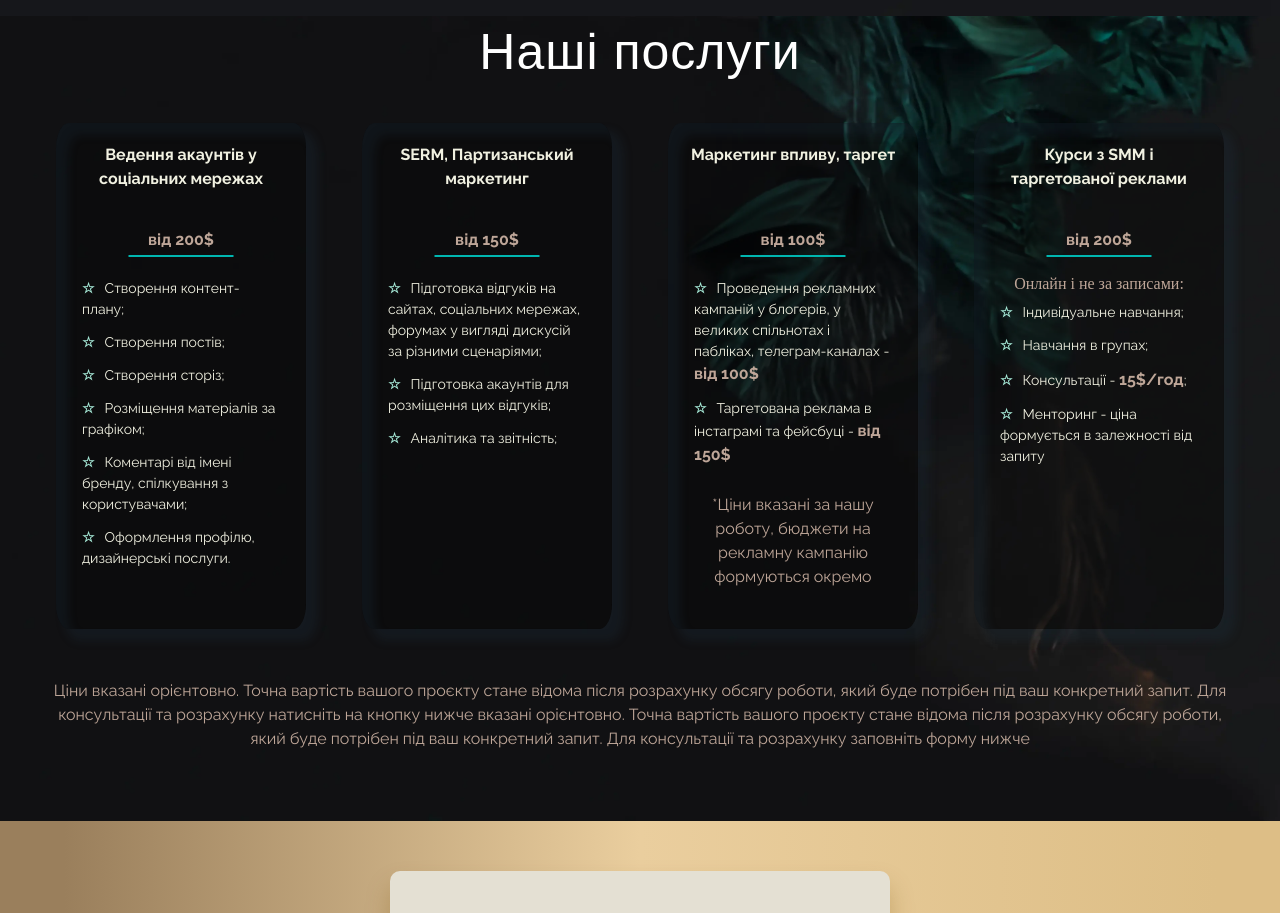
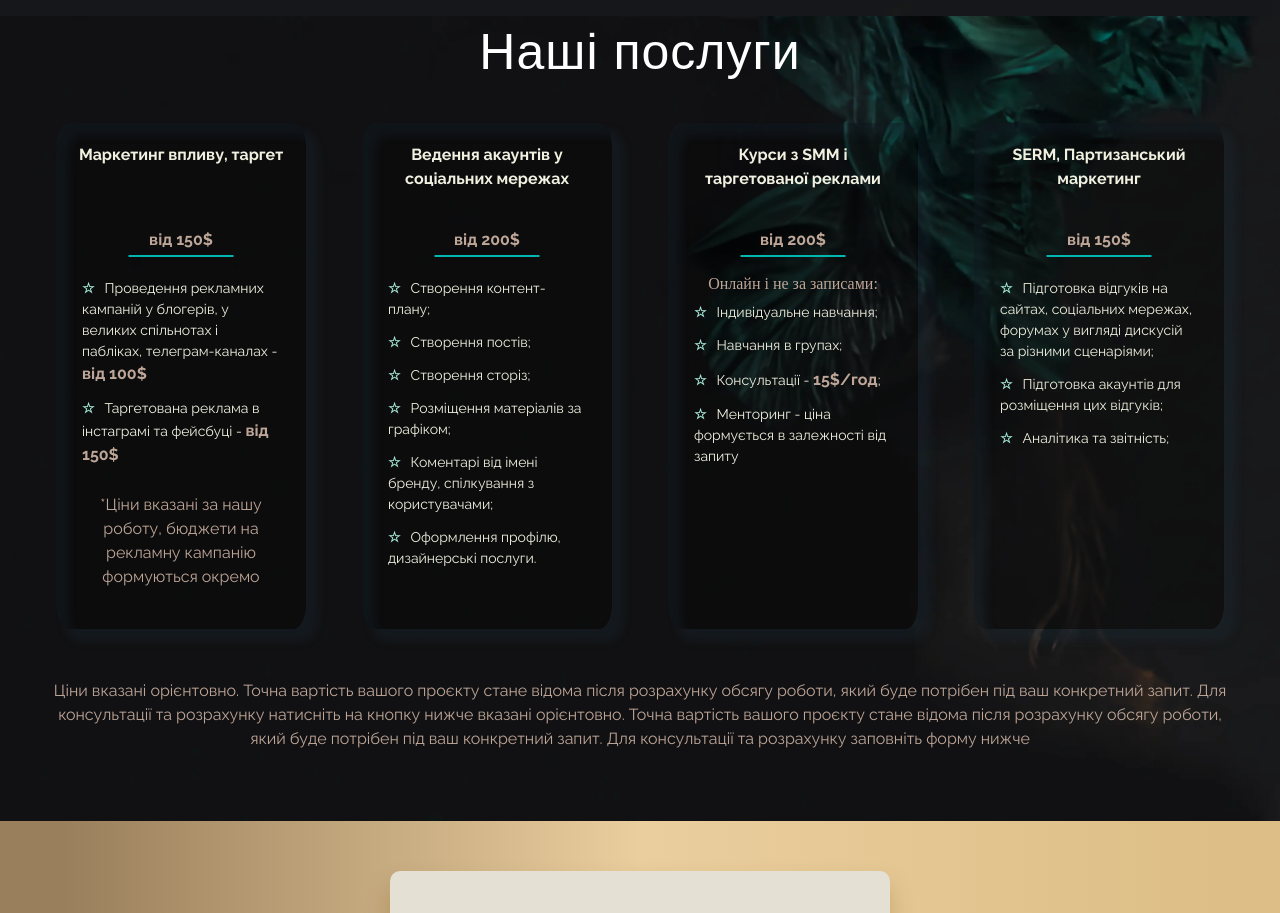
Before and after one commit to vchumack/glmedia, a Next.js app: page / in a window 1280 px wide. Shown: the part 1980-2893 px from the top of the page. Built offline with nearby package versions, Linux system fonts and the light colour scheme; a web font is replaced by a local one.

Commit message:
fix scroll and servises section

```diff
--- a/src/components/header.js
+++ b/src/components/header.js
@@ -35,7 +35,7 @@ const Header = () => {
             <ul>
               {navList.map(({ title, path }, idx) => (
                 <li key={idx}>
-                  <Link className={s.link} href={path}>
+                  <Link className={s.link} href={path} scroll={false}>
                     {title}
                   </Link>
                 </li>
--- a/src/components/services.js
+++ b/src/components/services.js
@@ -22,39 +22,9 @@ const Services = () => {
         <ul className={s.box}>
           <li className={s.boxItem}>
             <div className={s.boxTitle}>
-              {" "}
-              <h3 className={s.title}>Ведення акаунтів у соціальних мережах</h3>
-            </div>
-            <p className={s.price}>від 200$</p>
-            <ul className={s.list}>
-              <li>Створення контент-плану;</li>
-              <li>Створення постів;</li>
-              <li>Створення сторіз;</li>
-              <li>Розміщення матеріалів за графіком;</li>
-              <li>Коментарі від імені бренду, спілкування з користувачами;</li>
-              <li>Оформлення профілю, дизайнерські послуги.</li>
-            </ul>
-          </li>
-          <li className={s.boxItem}>
-            <div className={s.boxTitle}>
-              <h3 className={s.title}>SERM, Партизанський маркетинг</h3>
-            </div>
-            <p className={s.price}>від 150$</p>
-            <ul className={s.list}>
-              <li>
-                Підготовка відгуків на сайтах, соціальних мережах, форумах у
-                вигляді дискусій за різними сценаріями;
-              </li>
-              <li>Підготовка акаунтів для розміщення цих відгуків;</li>
-              <li>Аналітика та звітність;</li>
-            </ul>
-          </li>
-
-          <li className={s.boxItem}>
-            <div className={s.boxTitle}>
               <h3 className={s.title}>Маркетинг впливу, таргет</h3>
             </div>
-            <p className={s.price}>від 100$ </p>
+            <p className={s.price}>від 150$ </p>
             <ul className={s.list}>
               <li>
                 Проведення рекламних кампаній у блогерів, у великих спільнотах і
@@ -73,6 +43,21 @@ const Services = () => {
           </li>
           <li className={s.boxItem}>
             <div className={s.boxTitle}>
+              {" "}
+              <h3 className={s.title}>Ведення акаунтів у соціальних мережах</h3>
+            </div>
+            <p className={s.price}>від 200$</p>
+            <ul className={s.list}>
+              <li>Створення контент-плану;</li>
+              <li>Створення постів;</li>
+              <li>Створення сторіз;</li>
+              <li>Розміщення матеріалів за графіком;</li>
+              <li>Коментарі від імені бренду, спілкування з користувачами;</li>
+              <li>Оформлення профілю, дизайнерські послуги.</li>
+            </ul>
+          </li>
+          <li className={s.boxItem}>
+            <div className={s.boxTitle}>
               <h3 className={s.title}>Курси з SMM і таргетованої реклами</h3>
             </div>
             <p className={s.price}>від 200$</p>
@@ -84,6 +69,20 @@ const Services = () => {
                 Консультації - <span className={s.insidePrice}>15$/год</span>;
               </li>
               <li>Менторинг - ціна формується в залежності від запиту</li>
+            </ul>
+          </li>
+          <li className={s.boxItem}>
+            <div className={s.boxTitle}>
+              <h3 className={s.title}>SERM, Партизанський маркетинг</h3>
+            </div>
+            <p className={s.price}>від 150$</p>
+            <ul className={s.list}>
+              <li>
+                Підготовка відгуків на сайтах, соціальних мережах, форумах у
+                вигляді дискусій за різними сценаріями;
+              </li>
+              <li>Підготовка акаунтів для розміщення цих відгуків;</li>
+              <li>Аналітика та звітність;</li>
             </ul>
           </li>
         </ul>
--- a/src/data/navList.js
+++ b/src/data/navList.js
@@ -5,14 +5,14 @@ export const navList = [
   },
   {
     title: "Чому ми?",
-    path: "/#why",
+    path: "#why",
   },
   {
     title: "Послуги",
-    path: "/#services",
+    path: "#services",
   },
   {
     title: "Контакти",
-    path: "/#contacts",
+    path: "#contacts",
   },
 ];
--- a/src/styles/ContactForm.module.scss
+++ b/src/styles/ContactForm.module.scss
@@ -133,6 +133,14 @@
    box-shadow: rgba(93, 62, 50, 0.25) 0px 13px 27px -5px, rgba(41, 16, 16, 0.3) 0px 8px 16px -8px;
 }
 
+
+.submit:hover {
+   background-color: $secondary-text-color;
+   color: #fff;
+   border-radius: 5px;
+   // box-shadow: rgba(93, 62, 50, 0.25) 0px 13px 27px -5px, rgba(41, 16, 16, 0.3) 0px 8px 16px -8px;
+}
+
 .btnForm {
    text-align: center;
 
--- a/src/styles/globals.scss
+++ b/src/styles/globals.scss
@@ -1,4 +1,8 @@
 @import "@/styles/variables.scss";
+
+html {
+  scroll-behavior: smooth;
+}
 
 body {
   background-color: $primary-bg-color;
@@ -10,9 +14,11 @@ body {
 
   /* Выставляем основные настройки по-умолчанию для body */
   min-height: 100vh;
-  scroll-behavior: smooth;
+
+
   text-rendering: optimizeSpeed;
   line-height: 1.5;
+
 
 }
 
```
